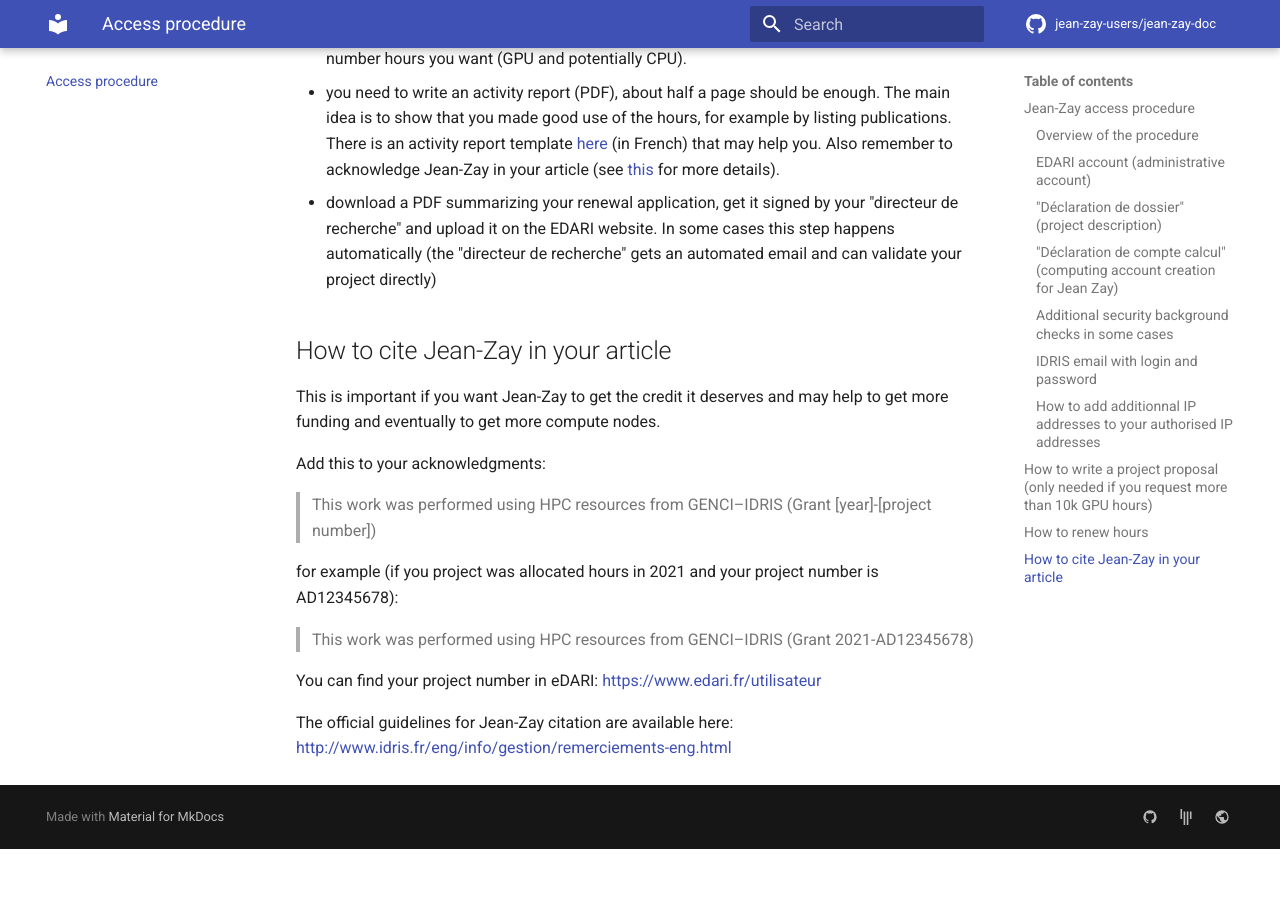
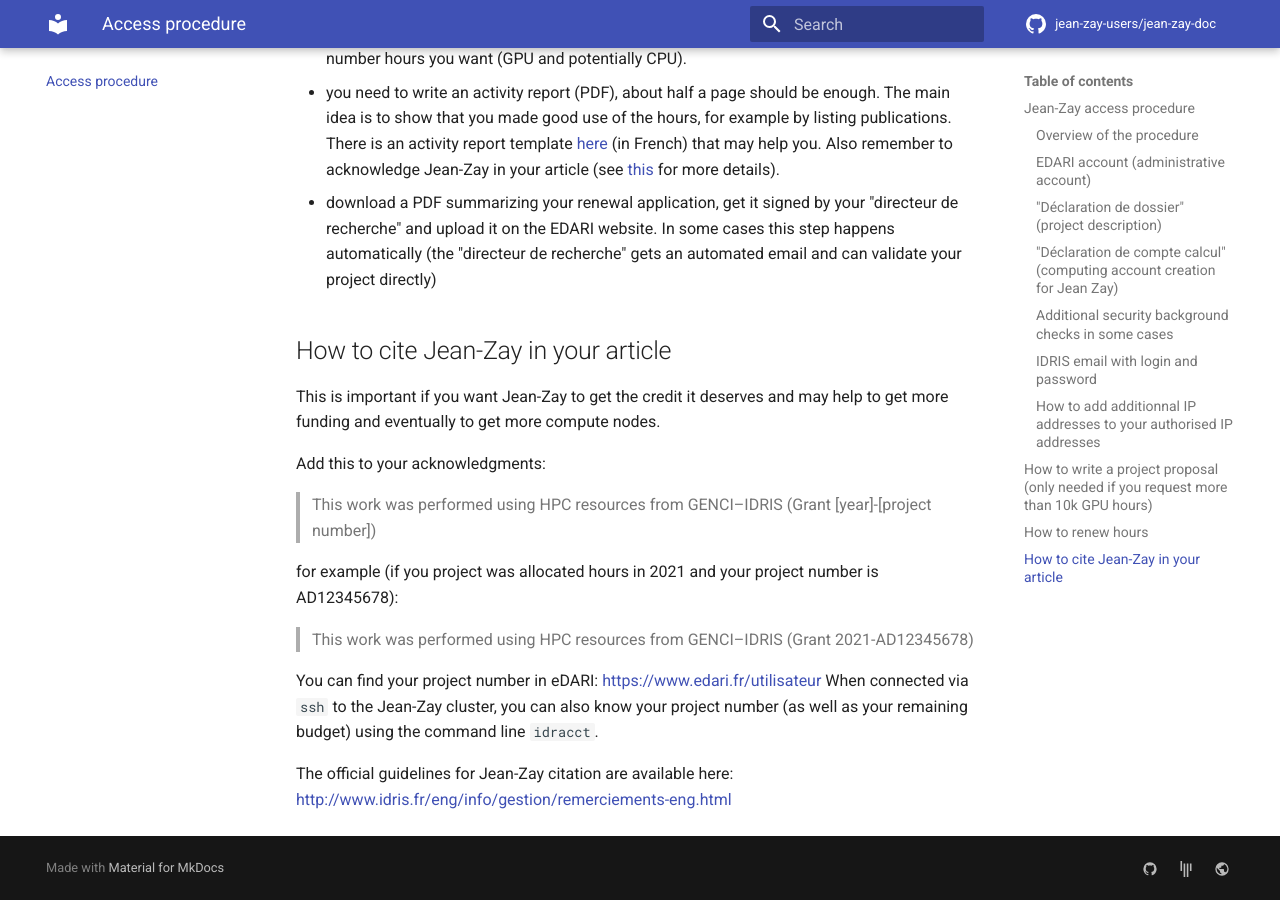
Before and after one commit to jean-zay-users/jean-zay-doc, an MkDocs documentation site: the page built from docs/access-procedure.md, in a window 1280 px wide and 900 px high, scrolled down 6389 px. Built offline with MkDocs 1.6.1 and Material for MkDocs 9.7.7, drawn with Linux system fonts in a browser that asks for light colours; comment, search, counter and statistics services are not loaded; before the commit the page ends 7238 px from its top, so only the background shows below that.

Commit message:
Add `idracct` command to know project number (#89)
Co-authored-by: mdiazmel <mauricio.diaz@inria.fr>
Co-authored-by: Loïc Estève <loic.esteve@ymail.com>

```diff
--- a/docs/access-procedure.md
+++ b/docs/access-procedure.md
@@ -251,6 +251,7 @@
 > This work was performed using HPC resources from GENCI–IDRIS (Grant 2021-AD12345678)
 
 You can find your project number in eDARI: https://www.edari.fr/utilisateur
+When connected via `ssh` to the Jean-Zay cluster, you can also know your project number (as well as your remaining budget) using the command line `idracct`.
 
 The official guidelines for Jean-Zay citation are available here:
 http://www.idris.fr/eng/info/gestion/remerciements-eng.html
```
